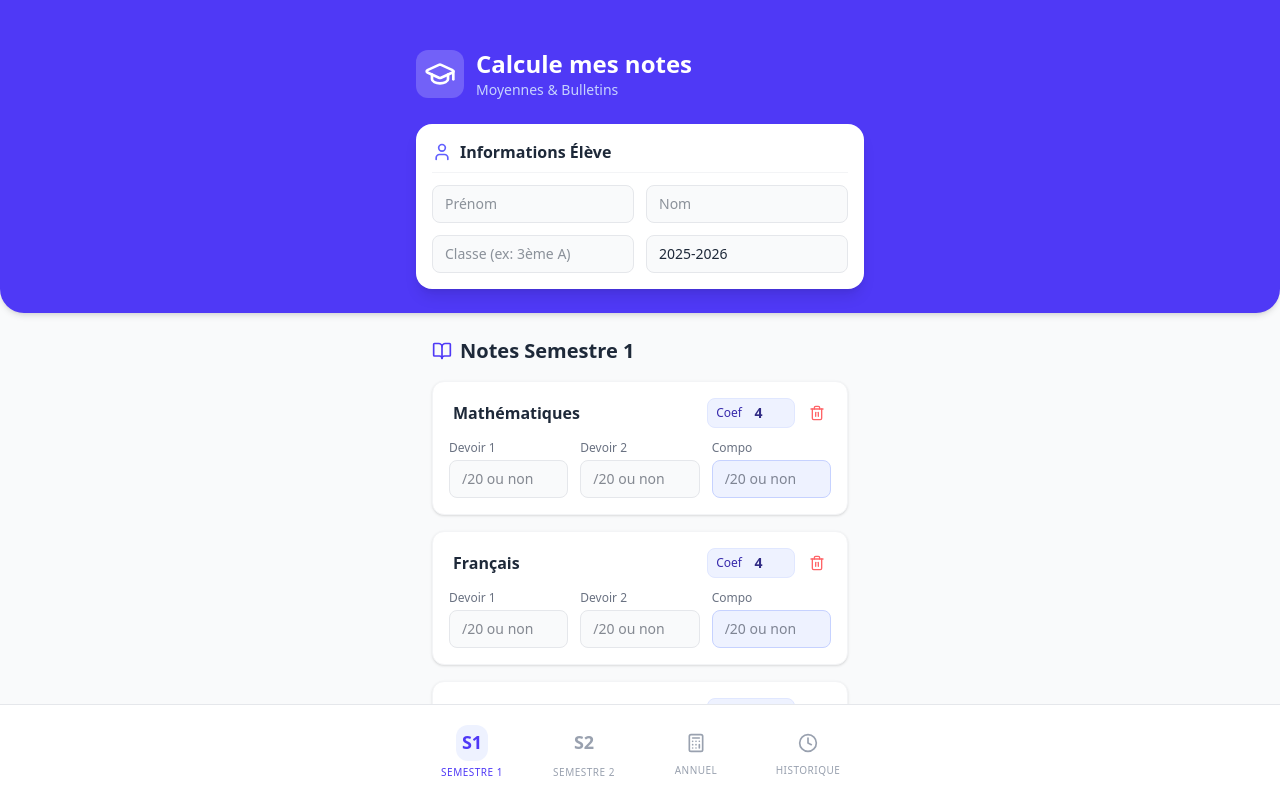
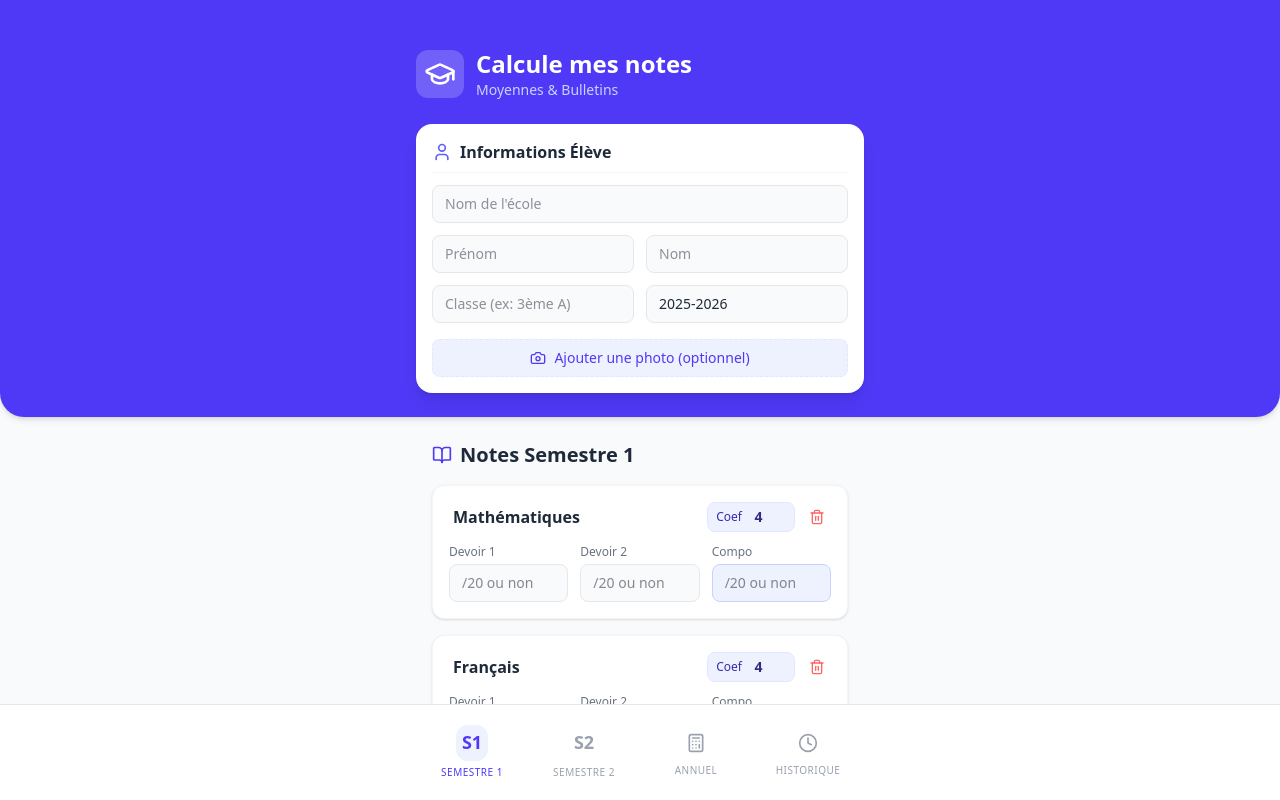
Before and after one commit to ibrahimakane2582447-create/Calculateur-moyenne-et-bulletin-, a React (Vite) app: page / in a window 1280 px wide. Shown: the top 800 px of the page. Built offline with nearby package versions, Linux system fonts and the light colour scheme.

Commit message:
feat: Add school name and student photo to bulletin
Allows users to input their school's name and upload a student photo, which will now appear on the generated PDF bulletins. This enhances the personalization and professionalism of the generated reports.

```diff
--- a/src/App.tsx
+++ b/src/App.tsx
@@ -3,7 +3,7 @@ import { StudentInfo, Subject, HistoryRecord } from './types';
 import { calculateSemesterAverage, formatNumber } from './utils';
 import BulletinModal from './components/BulletinModal';
 import AdBanner from './components/AdBanner';
-import { BookOpen, User, Calculator, FileText, GraduationCap, Plus, Trash2, Clock, Save } from 'lucide-react';
+import { BookOpen, User, Calculator, FileText, GraduationCap, Plus, Trash2, Clock, Save, Camera } from 'lucide-react';
 
 const DEFAULT_SUBJECTS: Subject[] = [
   { id: '1', name: 'Mathématiques', devoir1: '', devoir2: '', composition: '', coef: 4 },
@@ -21,7 +21,9 @@ export default function App() {
     firstName: '',
     lastName: '',
     className: '',
-    schoolYear: '2025-2026'
+    schoolYear: '2025-2026',
+    schoolName: '',
+    photoUrl: ''
   });
 
   const [semester1, setSemester1] = useState<Subject[]>(JSON.parse(JSON.stringify(DEFAULT_SUBJECTS)));
@@ -218,6 +220,17 @@ export default function App() {
     );
   };
 
+  const handlePhotoUpload = (e: React.ChangeEvent<HTMLInputElement>) => {
+    const file = e.target.files?.[0];
+    if (file) {
+      const reader = new FileReader();
+      reader.onloadend = () => {
+        setStudentInfo({ ...studentInfo, photoUrl: reader.result as string });
+      };
+      reader.readAsDataURL(file);
+    }
+  };
+
   const avgS1 = calculateSemesterAverage(semester1);
   const avgS2 = calculateSemesterAverage(semester2);
   const annualAvg = (avgS1 + avgS2) / 2;
@@ -256,6 +269,13 @@ export default function App() {
             <div className="grid grid-cols-2 gap-3">
               <input
                 type="text"
+                placeholder="Nom de l'école"
+                value={studentInfo.schoolName || ''}
+                onChange={e => setStudentInfo({...studentInfo, schoolName: e.target.value})}
+                className="col-span-2 bg-gray-50 border border-gray-200 rounded-lg px-3 py-2 text-sm focus:ring-2 focus:ring-indigo-500 outline-none"
+              />
+              <input
+                type="text"
                 placeholder="Prénom"
                 value={studentInfo.firstName}
                 onChange={e => setStudentInfo({...studentInfo, firstName: e.target.value})}
@@ -282,6 +302,24 @@ export default function App() {
                 onChange={e => setStudentInfo({...studentInfo, schoolYear: e.target.value})}
                 className="bg-gray-50 border border-gray-200 rounded-lg px-3 py-2 text-sm focus:ring-2 focus:ring-indigo-500 outline-none"
               />
+              <div className="col-span-2 flex items-center gap-3 mt-1">
+                <label className="flex items-center justify-center gap-2 bg-indigo-50 text-indigo-600 px-4 py-2 rounded-lg text-sm font-medium cursor-pointer hover:bg-indigo-100 transition-colors w-full border border-indigo-100 border-dashed">
+                  <Camera className="w-4 h-4" />
+                  {studentInfo.photoUrl ? 'Changer la photo' : 'Ajouter une photo (optionnel)'}
+                  <input type="file" accept="image/*" className="hidden" onChange={handlePhotoUpload} />
+                </label>
+                {studentInfo.photoUrl && (
+                  <div className="relative shrink-0">
+                    <img src={studentInfo.photoUrl} alt="Élève" className="w-10 h-10 rounded-full object-cover border-2 border-indigo-100" />
+                    <button
+                      onClick={() => setStudentInfo({...studentInfo, photoUrl: ''})}
+                      className="absolute -top-1 -right-1 bg-red-500 text-white rounded-full p-0.5"
+                    >
+                      <Trash2 className="w-3 h-3" />
+                    </button>
+                  </div>
+                )}
+              </div>
             </div>
           </div>
         </div>
--- a/src/components/BulletinModal.tsx
+++ b/src/components/BulletinModal.tsx
@@ -242,16 +242,24 @@ export default function BulletinModal({ isOpen, onClose, studentInfo, semesterNa
                 </div>
               </div>
               <div className="text-right">
+                {studentInfo.schoolName && (
+                  <p className="text-xs sm:text-sm font-bold text-gray-800 mb-1 print:text-lg">{studentInfo.schoolName}</p>
+                )}
                 <p className="text-[10px] sm:text-xs text-gray-500 mt-0.5 print:text-base">Année Scolaire : {studentInfo.schoolYear || '2025-2026'}</p>
               </div>
             </div>
 
             {/* Student Info */}
-            <div className="flex justify-between mb-5 text-gray-800 bg-gray-50 p-3 rounded-lg border border-gray-200 print:bg-transparent print:border-none print:p-0 print:mb-8">
-              <div>
-                <p className="text-[9px] sm:text-[10px] text-gray-500 uppercase tracking-wider mb-0.5 print:text-sm">Élève</p>
-                <p className="text-xs sm:text-sm print:text-lg"><span className="font-bold">Nom :</span> {studentInfo.lastName.toUpperCase()}</p>
-                <p className="text-xs sm:text-sm print:text-lg"><span className="font-bold">Prénom :</span> {studentInfo.firstName}</p>
+            <div className="flex justify-between items-center mb-5 text-gray-800 bg-gray-50 p-3 rounded-lg border border-gray-200 print:bg-transparent print:border-none print:p-0 print:mb-8">
+              <div className="flex items-center gap-4">
+                {studentInfo.photoUrl && (
+                  <img src={studentInfo.photoUrl} alt="Élève" className="w-16 h-16 sm:w-20 sm:h-20 rounded-lg object-cover border-2 border-indigo-100 print:border-indigo-800" />
+                )}
+                <div>
+                  <p className="text-[9px] sm:text-[10px] text-gray-500 uppercase tracking-wider mb-0.5 print:text-sm">Élève</p>
+                  <p className="text-xs sm:text-sm print:text-lg"><span className="font-bold">Nom :</span> {studentInfo.lastName.toUpperCase()}</p>
+                  <p className="text-xs sm:text-sm print:text-lg"><span className="font-bold">Prénom :</span> {studentInfo.firstName}</p>
+                </div>
               </div>
               <div className="text-right">
                 <p className="text-[9px] sm:text-[10px] text-gray-500 uppercase tracking-wider mb-0.5 print:text-sm">Classe</p>
--- a/src/types.ts
+++ b/src/types.ts
@@ -12,6 +12,8 @@ export interface StudentInfo {
   lastName: string;
   className: string;
   schoolYear: string;
+  schoolName?: string;
+  photoUrl?: string;
 }
 
 export interface HistoryRecord {
```
